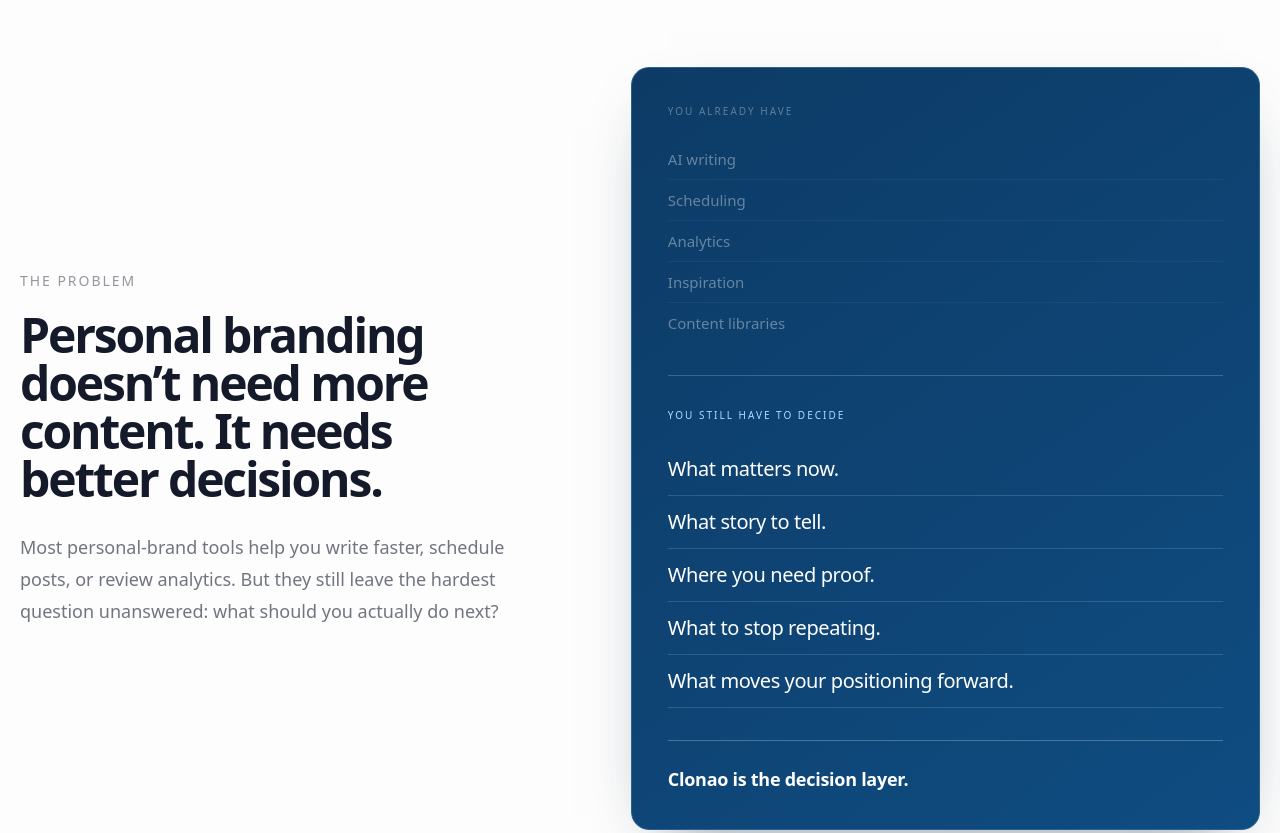
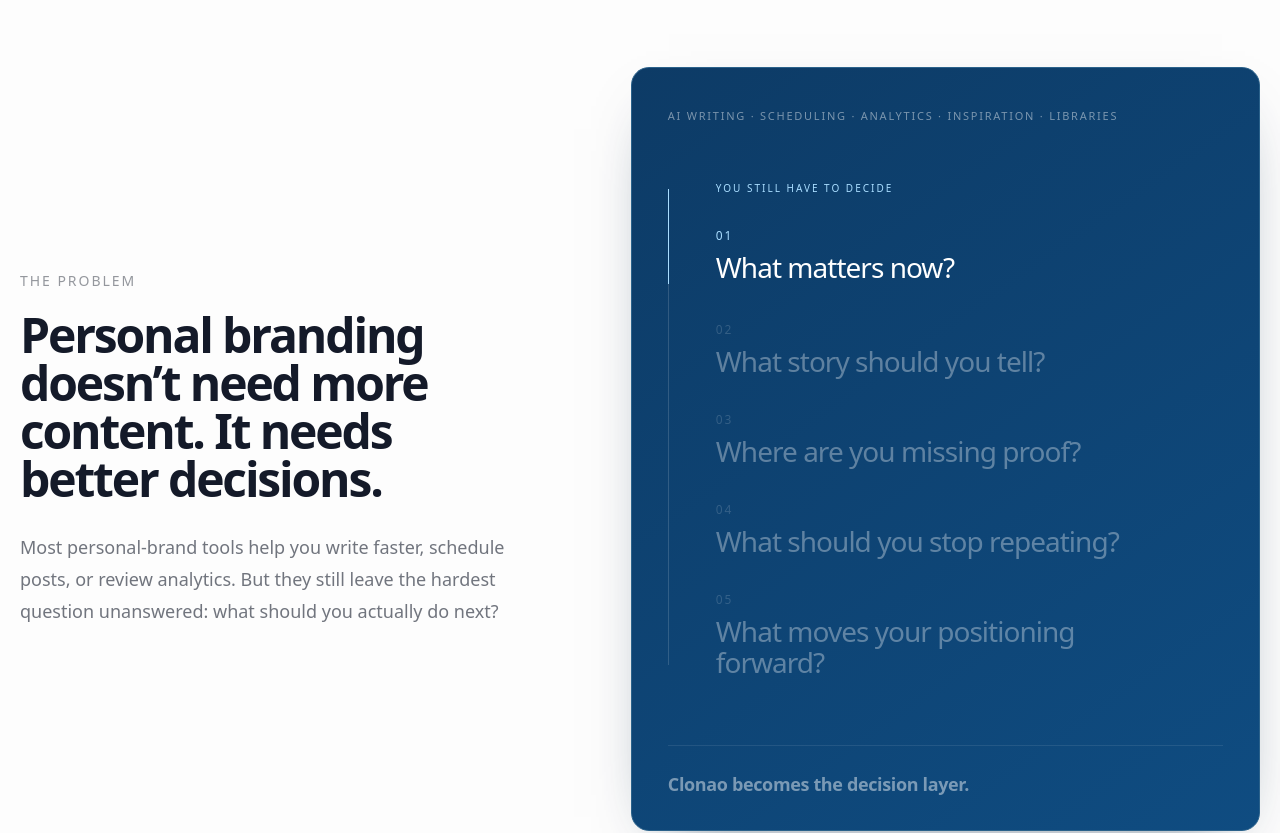
Before and after one commit to veokleo-create07/linkeldn.tool.100k, a Next.js app: page / in a window 1280 px wide. Shown: the part 1300-2133 px from the top of the page. Built offline with nearby package versions, Linux system fonts and the light colour scheme.

Commit message:
refine: turn problem panel into decision board

```diff
--- a/src/components/marketing/problem-comparison-card.tsx
+++ b/src/components/marketing/problem-comparison-card.tsx
@@ -3,12 +3,20 @@
 import { useEffect, useRef, useState } from "react";
 import { cn } from "@/lib/utils";
 
-const existingTools = ["AI writing", "Scheduling", "Analytics", "Inspiration", "Content libraries"];
-const decisionsLeftToMake = ["What matters now.", "What story to tell.", "Where you need proof.", "What to stop repeating.", "What moves your positioning forward."];
+const availableTools = "AI writing · Scheduling · Analytics · Inspiration · Libraries";
+const decisions = [
+  "What matters now?",
+  "What story should you tell?",
+  "Where are you missing proof?",
+  "What should you stop repeating?",
+  "What moves your positioning forward?",
+];
 
 export function ProblemComparisonCard() {
   const cardRef = useRef<HTMLDivElement>(null);
+  const decisionRefs = useRef<Array<HTMLDivElement | null>>([]);
   const [isVisible, setIsVisible] = useState(false);
+  const [activeDecision, setActiveDecision] = useState(0);
 
   useEffect(() => {
     const card = cardRef.current;
@@ -19,53 +27,99 @@ export function ProblemComparisonCard() {
       return;
     }
 
-    const observer = new IntersectionObserver(([entry]) => {
+    const revealObserver = new IntersectionObserver(([entry]) => {
       if (entry.isIntersecting) {
         setIsVisible(true);
-        observer.disconnect();
+        revealObserver.disconnect();
       }
     }, { threshold: 0.2 });
 
-    observer.observe(card);
-    return () => observer.disconnect();
+    const decisionObserver = new IntersectionObserver(
+      (entries) => {
+        const visible = entries
+          .filter((entry) => entry.isIntersecting)
+          .sort((a, b) => b.intersectionRatio - a.intersectionRatio)[0];
+        if (!visible) return;
+
+        const index = Number((visible.target as HTMLElement).dataset.decision);
+        if (!Number.isNaN(index)) setActiveDecision(index);
+      },
+      { rootMargin: "-35% 0px -45% 0px", threshold: [0, 0.4, 0.8] },
+    );
+
+    revealObserver.observe(card);
+    decisionRefs.current.forEach((decision) => decision && decisionObserver.observe(decision));
+
+    return () => {
+      revealObserver.disconnect();
+      decisionObserver.disconnect();
+    };
   }, []);
 
   return (
     <div
       ref={cardRef}
       className={cn(
-        "relative overflow-hidden rounded-[1.125rem] border border-[#2b628b] bg-[linear-gradient(145deg,#0d3b66_0%,#0f4c81_100%)] p-6 text-white shadow-[0_24px_64px_-38px_rgba(7,34,62,0.72)] transition-all duration-700 ease-out motion-reduce:transition-none sm:p-9",
+        "relative overflow-hidden rounded-[1.125rem] border border-[#2b628b] bg-[linear-gradient(145deg,#0d3b66_0%,#0f4c81_100%)] px-6 py-8 text-white shadow-[0_24px_64px_-38px_rgba(7,34,62,0.72)] transition-all duration-700 ease-out motion-reduce:transition-none sm:px-9 sm:py-10",
         isVisible ? "translate-y-0 opacity-100" : "translate-y-3 opacity-0 motion-reduce:translate-y-0 motion-reduce:opacity-100",
       )}
     >
       <span className="problem-reflection" aria-hidden="true" />
 
-      <div className={cn("relative transition-opacity duration-700 ease-out motion-reduce:transition-none", isVisible ? "opacity-[0.52]" : "opacity-[0.4]")}>
-        <p className="text-[0.625rem] font-medium uppercase tracking-[0.2em] text-white/65">You already have</p>
-        <div className="mt-5 divide-y divide-white/[0.1]">
-          {existingTools.map((tool) => (
-            <div key={tool} className="py-2.5 text-sm font-medium text-white/70 sm:text-[0.9375rem]">
-              {tool}
-            </div>
-          ))}
+      <p className="relative text-[0.625rem] font-medium uppercase tracking-[0.16em] text-white/45 sm:text-[0.6875rem]">
+        {availableTools}
+      </p>
+
+      <div className="relative mt-10 pl-8 sm:mt-14 sm:pl-12">
+        <div className="absolute bottom-2 left-0 top-2 w-px bg-white/15" aria-hidden="true">
+          <div
+            className="absolute left-0 top-0 w-px bg-[#a9ddff] transition-all duration-500 ease-out motion-reduce:transition-none"
+            style={{ height: ((activeDecision + 1) / decisions.length * 100).toString() + "%" }}
+          />
+        </div>
+
+        <p className="mb-6 text-[0.625rem] font-medium uppercase tracking-[0.2em] text-[#a9ddff] sm:mb-8">
+          You still have to decide
+        </p>
+
+        <div className="space-y-7 sm:space-y-9">
+          {decisions.map((decision, index) => {
+            const isActive = index === activeDecision;
+            const isPast = index < activeDecision;
+
+            return (
+              <div
+                key={decision}
+                ref={(node) => { decisionRefs.current[index] = node; }}
+                data-decision={index}
+                className={cn(
+                  "relative transition-all duration-500 ease-out motion-reduce:transition-none",
+                  isActive ? "translate-x-0 opacity-100" : isPast ? "-translate-y-0.5 opacity-[0.55]" : "translate-y-1 opacity-[0.45]",
+                )}
+              >
+                <p className={cn(
+                  "text-[0.625rem] font-medium tracking-[0.16em] transition-colors duration-500 sm:text-xs",
+                  isActive ? "text-[#a9ddff]" : "text-white/35",
+                )}>
+                  {String(index + 1).padStart(2, "0")}
+                </p>
+                <p className={cn(
+                  "mt-1.5 max-w-md font-medium leading-[1.12] tracking-[-0.035em] transition-all duration-500 sm:mt-2 sm:text-[1.75rem] sm:leading-[1.08]",
+                  isActive ? "text-[1.55rem] text-white" : "text-[1.35rem] text-white/75",
+                )}>
+                  {decision}
+                </p>
+              </div>
+            );
+          })}
         </div>
       </div>
 
-      <div className="my-8 h-px bg-white/20" aria-hidden="true" />
-
-      <div className={cn("relative transition-all delay-100 duration-700 ease-out motion-reduce:transition-none", isVisible ? "translate-y-0 opacity-100" : "translate-y-2 opacity-70 motion-reduce:translate-y-0 motion-reduce:opacity-100")}>
-        <p className="text-[0.625rem] font-medium uppercase tracking-[0.2em] text-[#a9ddff]">You still have to decide</p>
-        <div className="mt-5">
-          {decisionsLeftToMake.map((decision) => (
-            <div key={decision} className="border-b border-white/[0.14] py-3 text-lg font-medium leading-6 tracking-[-0.02em] text-white sm:text-xl sm:leading-7">
-              {decision}
-            </div>
-          ))}
-        </div>
-      </div>
-
-      <p className="relative mt-8 border-t border-white/25 pt-6 text-base font-semibold leading-6 tracking-[-0.015em] text-white sm:text-lg">
-        Clonao is the decision layer.
+      <p className={cn(
+        "relative mt-12 border-t border-white/20 pt-6 text-base font-semibold tracking-[-0.02em] text-white transition-all delay-300 duration-700 ease-out motion-reduce:transition-none sm:mt-16 sm:text-lg",
+        activeDecision === decisions.length - 1 && isVisible ? "translate-y-0 opacity-100" : "translate-y-2 opacity-45",
+      )}>
+        Clonao becomes the decision layer.
       </p>
     </div>
   );
```
